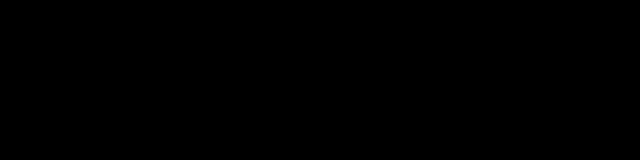
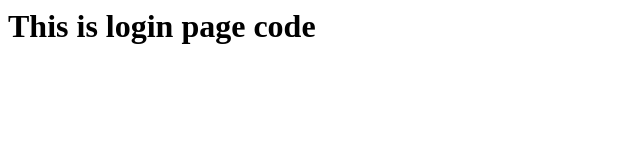
Before and after one commit to abhijtghuge/central_project_2026, a plain HTML site: page login.html in a window 1280 px wide. Shown: the whole page, without its empty margins (0-640 px from the left). Drawn offline with Linux system fonts and the light colour scheme.

Commit message:
Update bg color

```diff
--- a/login.html
+++ b/login.html
@@ -1,8 +1,8 @@
- <html>
+<html>
 	 <head>
 		 <title>Login Page</title>
 	 </head>
-	 <body bgcolor=black>
+	 <body bgcolor=White>
 		 <h1> This is login page code</h1>
 	 </body>
  </html>
```
